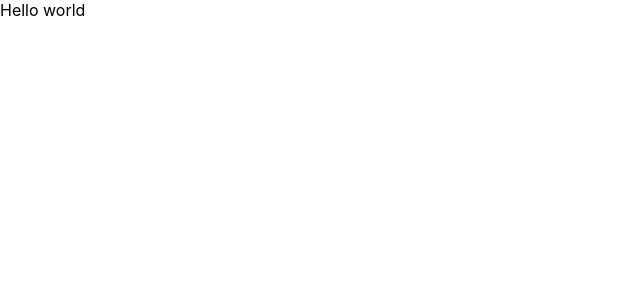
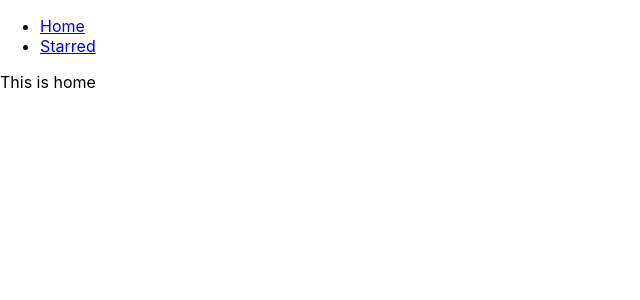
Before and after one commit to malay1803/boxOfficeApp, a React (Create React App) app: page / in a window 1280 px wide. Shown: the top 300 px of the page, without its empty margins (0-640 px from the left). Built offline with nearby package versions, Linux system fonts and the light colour scheme.

Commit message:
created navbar and added page components

```diff
--- a/src/App.js
+++ b/src/App.js
@@ -1,19 +1,28 @@
 import React from 'react';
 import { Switch, Route } from 'react-router-dom';
+import Navs from './components/Navs';
+import Home from './pages/Home';
+import Starred from './pages/Starred';
 
 function App() {
   return (
+    <div>
+      <Navs />
+
       <Switch>
         <Route exact path="/">
-        Hello world
+          <Home />
         </Route>
 
         <Route exact path="/starred">
-        This is starred
+          <Starred />
         </Route>
 
-      <Route>This is 404 Page</Route>
+        <Route>
+          <div>Not Found</div>
+        </Route>
       </Switch>
+    </div>
   );
 }
 
--- /dev/null
+++ b/src/components/Navs.js
@@ -0,0 +1,27 @@
+import React from 'react';
+import { Link } from 'react-router-dom';
+
+const LINKS = [
+  {
+    to: '/',
+    text: 'Home',
+  },
+  {
+    to: '/starred',
+    text: 'Starred',
+  },
+];
+
+const Navs = () => (
+  <div>
+    <ul>
+      {LINKS.map(item => (
+        <li key={item.to}>
+          <Link to={item.to}>{item.text}</Link>
+        </li>
+      ))}
+    </ul>
+  </div>
+);
+
+export default Navs;
--- /dev/null
+++ b/src/pages/Home.js
@@ -0,0 +1,5 @@
+import React from 'react';
+
+const Home = () => <div>This is home</div>;
+
+export default Home;
--- /dev/null
+++ b/src/pages/Starred.js
@@ -0,0 +1,9 @@
+import React from 'react'
+
+const Starred = () =>(
+        <div>
+            This is starred
+        </div>
+    )
+
+export default Starred
```
Also changed, not shown: 2 other files (tests, documents, lock files or other folders). Lines whose indentation alone changed are shown as unchanged.
